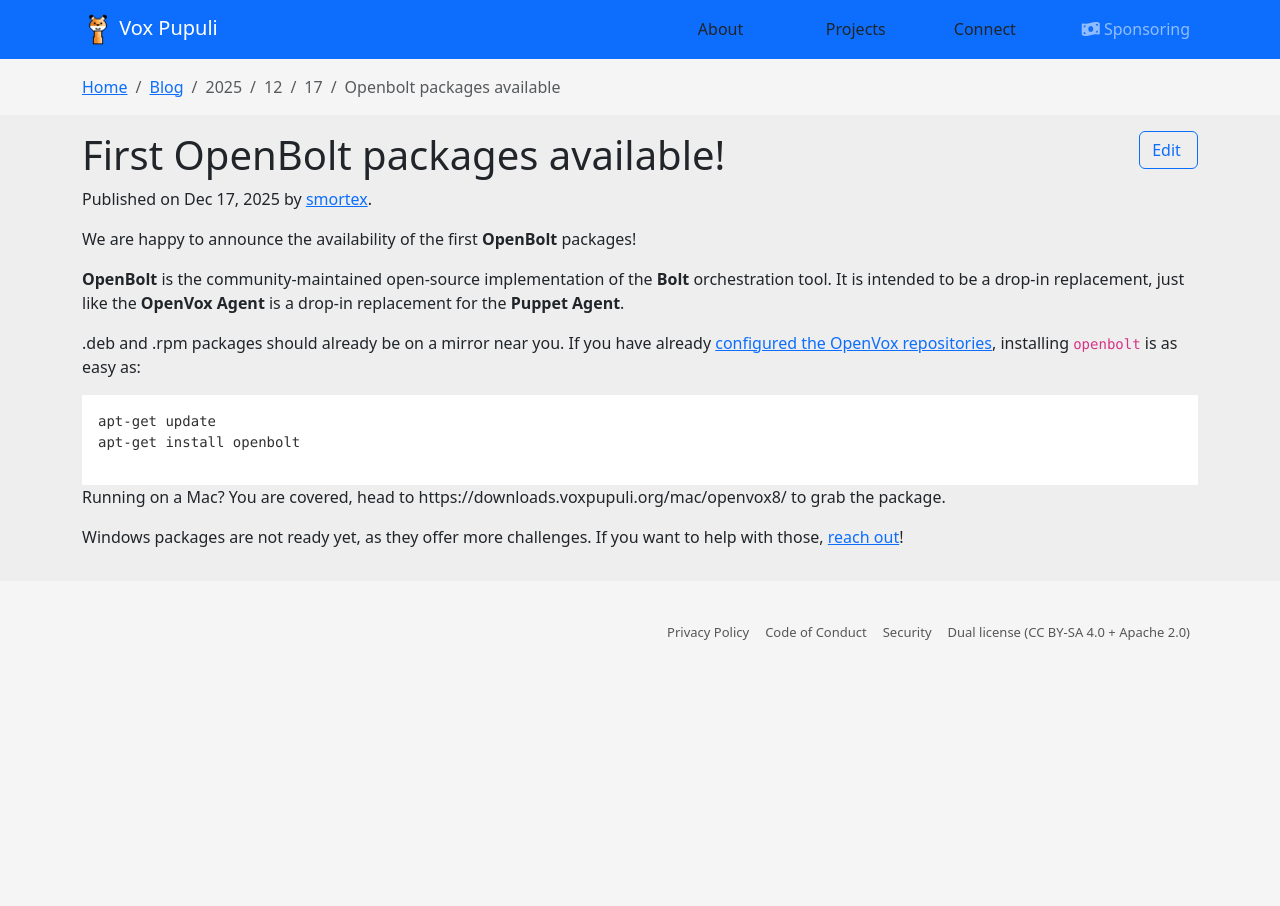
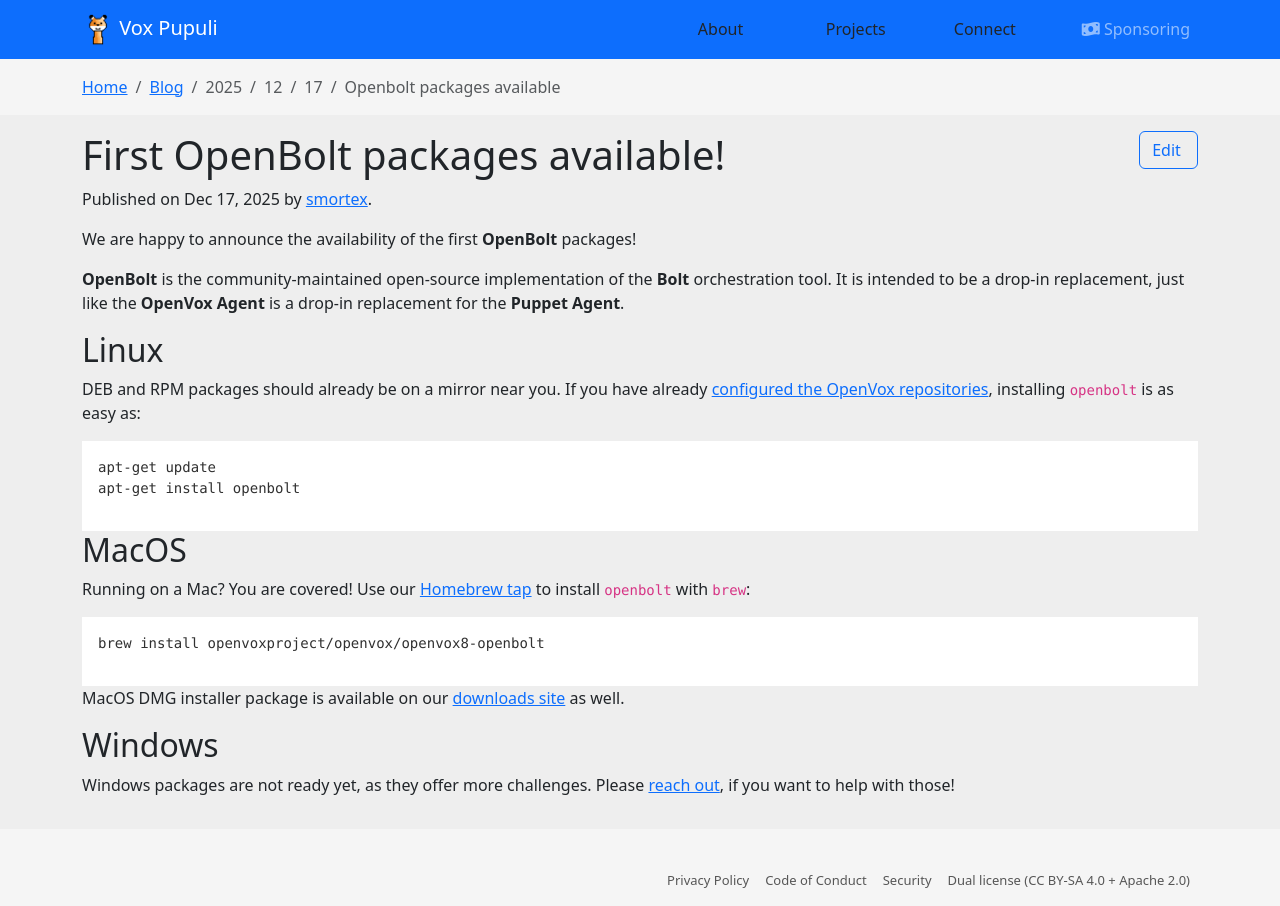
Before and after one commit to voxpupuli/voxpupuli.github.io, a Jekyll site: the page built from _posts/2025-12-17-openbolt-packages-available.md, in a window 1280 px wide. Built offline with Jekyll 4.4.1, drawn with Linux system fonts in a browser that asks for light colours; nearby versions of some CDN libraries.

Commit message:
Update installation instructions for OpenBolt packages

````diff
--- a/_posts/2025-12-17-openbolt-packages-available.md
+++ b/_posts/2025-12-17-openbolt-packages-available.md
@@ -10,16 +10,25 @@
 **OpenBolt** is the community-maintained open-source implementation of the **Bolt** orchestration tool.
 It is intended to be a drop-in replacement, just like the **OpenVox Agent** is a drop-in replacement for the **Puppet Agent**.
 
-.deb and .rpm packages should already be on a mirror near you.
-If you have already [configured the OpenVox repositories](/openvox/install/), installing `openbolt` is as easy as:
+## Linux
+
+DEB and RPM packages should already be on a mirror near you. If you have already [configured the OpenVox repositories](/openvox/install/), installing `openbolt` is as easy as:
 
 ```
 apt-get update
 apt-get install openbolt
 ```
 
-Running on a Mac?
-You are covered, head to https://downloads.voxpupuli.org/mac/openvox8/ to grab the package.
+## MacOS
 
-Windows packages are not ready yet, as they offer more challenges.
-If you want to help with those, [reach out](/connect)!
+Running on a Mac? You are covered! Use our [Homebrew tap](https://github.com/OpenVoxProject/homebrew-openvox) to install `openbolt` with `brew`:
+
+```
+brew install openvoxproject/openvox/openvox8-openbolt
+```
+
+MacOS DMG installer package is available on our [downloads site](https://downloads.voxpupuli.org/mac/openvox8/) as well.
+
+## Windows
+
+Windows packages are not ready yet, as they offer more challenges. Please [reach out](/connect), if you want to help with those!
````
